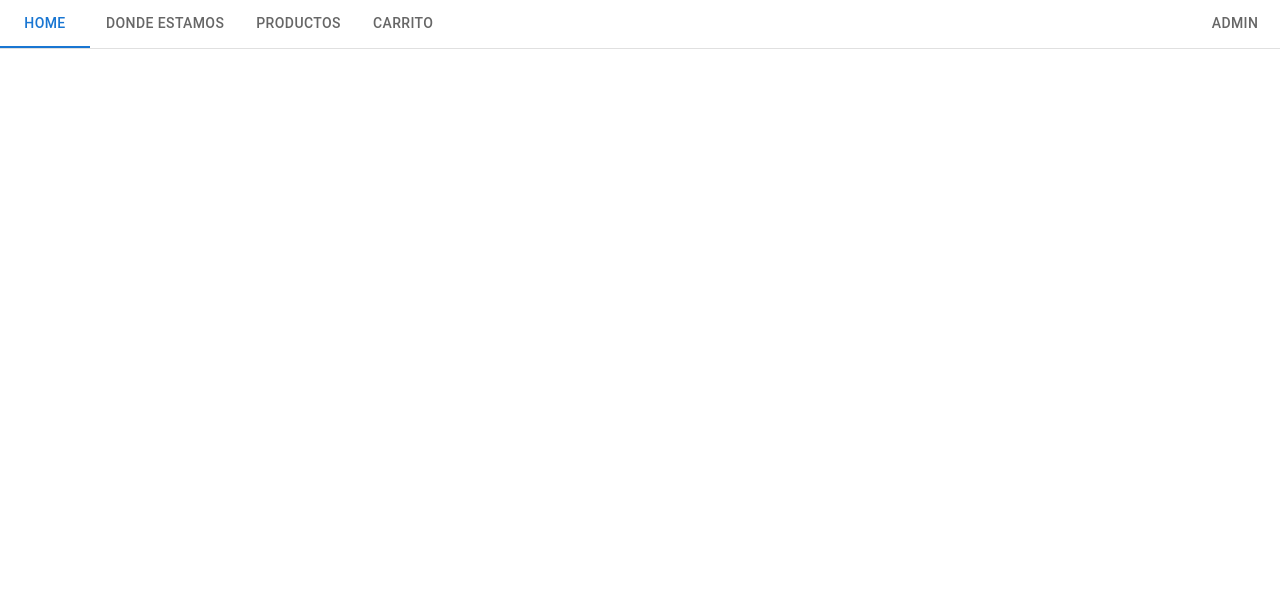
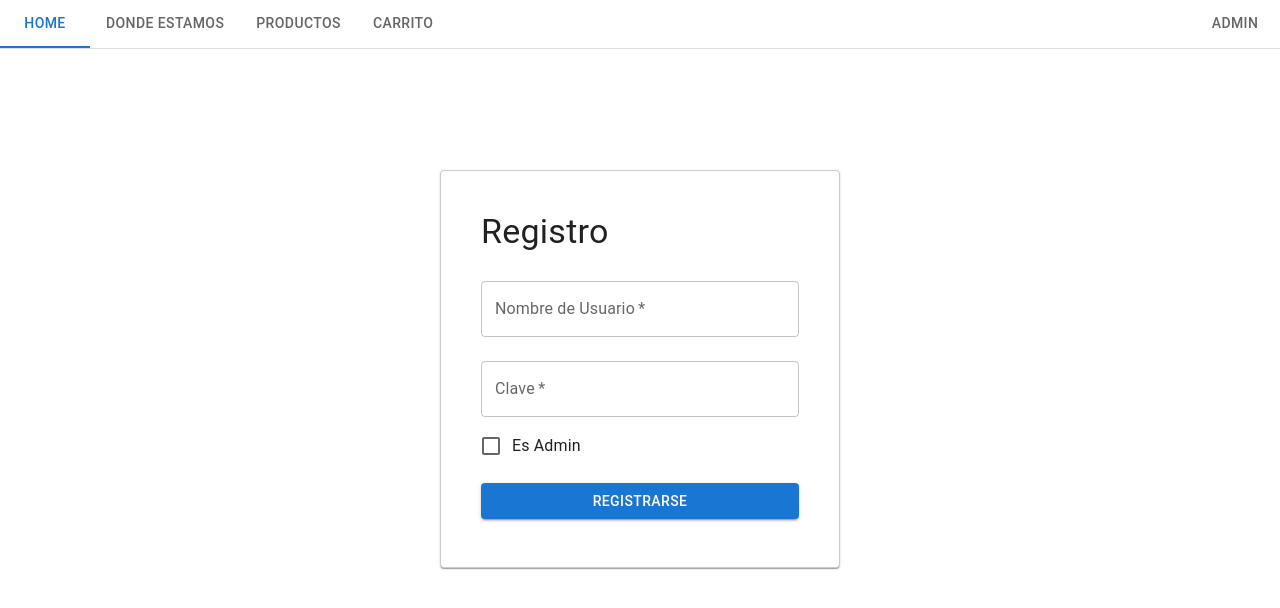
Before and after one commit to VataUTN/Tp5-Lab4, a React (Vite) app in the folder Frontend/: page /register in a window 1280 px wide. Shown: the top 608 px of the page. Built offline with nearby package versions, Linux system fonts and the light colour scheme; the HTML template or start-up script is replaced by a standard one; what react-swipeable-views-utils would draw is missing.

Commit message:
Cambios varios

```diff
--- a/Frontend/package.json
+++ b/Frontend/package.json
@@ -15,6 +15,7 @@
     "@fortawesome/fontawesome-free": "^6.5.2",
     "@mui/icons-material": "^5.15.15",
     "@mui/material": "^5.15.15",
+    "axios": "^1.7.2",
     "bootstrap": "^5.3.3",
     "formik": "^2.4.6",
     "fortawesome": "^0.0.1-security",
--- a/Frontend/src/App.tsx
+++ b/Frontend/src/App.tsx
@@ -1,30 +1,46 @@
-import { BrowserRouter as Router, Route, Routes } from "react-router-dom";
+import {BrowserRouter as Router, Navigate, Route, Routes} from "react-router-dom";
 import Navbar from "./components/Navbar";
-import { HomePage } from "./screens/HomePage";
-import { DondeEstamosPage } from "./screens/DondeEstamosPage";
-import { ProductosPage } from "./screens/ProductosPage";
-import { AdminPage } from "./screens/AdminPage.tsx";
-import { CarritoProvider } from "./context/CarritoContext.tsx";
+import {HomePage} from "./screens/HomePage";
+import {DondeEstamosPage} from "./screens/DondeEstamosPage";
+import {ProductosPage} from "./screens/ProductosPage";
+import {AdminPage} from "./screens/AdminPage.tsx";
+import {CarritoProvider} from "./context/CarritoContext.tsx";
 import Carrito from "./screens/Carrito.tsx";
+import Login from "./screens/Login.tsx";
+import Register from "./screens/Register.tsx";
+import {AuthProvider, useAuth} from "./context/AuthContext.tsx";
+import {Suspense} from "react";
 
 function App() {
 
+    const ProtectedRoute = ({ children }: { children: JSX.Element }) => {
+        const { isLoggedIn } = useAuth();
+        return isLoggedIn ? children : <Navigate to="/login" />;
+    };
+
     return (
+        <AuthProvider>
             <CarritoProvider>
                 <Router>
-				<Navbar />
+                    <Navbar/>
+                    <Suspense fallback={<div>Loading...</div>}>
                     <Routes>
-					<Route path="/" element={<HomePage />} />
-					<Route path="/donde-estamos" element={<DondeEstamosPage />} />
+                        <Route path="/" element={<HomePage/>}/>
+                        <Route path="/donde-estamos" element={<DondeEstamosPage/>}/>
                         <Route
                             path="/productos"
-						element={<ProductosPage />}
+                            element={<ProductosPage/>}
                         />
-					<Route path="/admin" element={<AdminPage />} />
-					<Route path="/carrito" element={<Carrito />} />
+                        <Route path="/admin" element={<AdminPage/>}/>
+
+                        <Route path="/carrito" element={<ProtectedRoute><Carrito/></ProtectedRoute>}/>
+                        <Route path="/login" element={<Login/>}/>
+                        <Route path="/register" element={<Register/>}/>
                     </Routes>
+                    </Suspense>
                 </Router>
             </CarritoProvider>
+        </AuthProvider>
     );
 }
 
--- /dev/null
+++ b/Frontend/src/context/AuthContext.tsx
@@ -0,0 +1,50 @@
+// src/Context/AuthContext.tsx
+import { createContext, useState, ReactNode, useContext } from 'react';
+
+interface AuthContextType {
+    isLoggedIn: boolean;
+    username: string | null;
+    role: string | null;
+    login: (user: { nombreUsuario: string, rol: string }) => void;
+    logout: () => void;
+}
+
+const AuthContext = createContext<AuthContextType | undefined>(undefined);
+
+export const AuthProvider = ({ children }: { children: ReactNode }) => {
+    const [isLoggedIn, setIsLoggedIn] = useState<boolean>(!!localStorage.getItem('user'));
+    const [username, setUsername] = useState<string | null>(
+        localStorage.getItem('user') ? JSON.parse(localStorage.getItem('user')!).nombreUsuario : null
+    );
+    const [role, setRole] = useState<string | null>(
+        localStorage.getItem('user') ? JSON.parse(localStorage.getItem('user')!).rol : null
+    );
+
+    const login = (user: { nombreUsuario: string, rol: string }) => {
+        localStorage.setItem('user', JSON.stringify(user));
+        setUsername(user.nombreUsuario);
+        setRole(user.rol);
+        setIsLoggedIn(true);
+    };
+
+    const logout = () => {
+        localStorage.removeItem('user');
+        setIsLoggedIn(false);
+        setUsername(null);
+        setRole(null);
+    };
+
+    return (
+        <AuthContext.Provider value={{ isLoggedIn, username, role, login, logout }}>
+            {children}
+        </AuthContext.Provider>
+    );
+};
+
+export const useAuth = () => {
+    const context = useContext(AuthContext);
+    if (!context) {
+        throw new Error('useAuth must be used within an AuthProvider');
+    }
+    return context;
+};
--- /dev/null
+++ b/Frontend/src/screens/Login.tsx
@@ -0,0 +1,77 @@
+import React, { useState } from 'react';
+import { useNavigate } from 'react-router-dom';
+import { useAuth } from '../context/AuthContext.tsx';
+import { Card, CardContent, TextField, Button, Typography, Box } from '@mui/material';
+
+const Login: React.FC = () => {
+    const [nombreUsuario, setNombreUsuario] = useState<string>('');
+    const [clave, setClave] = useState<string>('');
+    const navigate = useNavigate();
+    const { login } = useAuth();
+
+    const handleLogin = async (e: React.FormEvent) => {
+        e.preventDefault();
+        const response = await fetch('http://localhost:8080/usuario/login', {
+            method: 'POST',
+            headers: { 'Content-Type': 'application/json' },
+            body: JSON.stringify({ nombreUsuario, clave })
+        });
+
+        if (response.ok) {
+            const user = await response.json();
+            login(user);
+            navigate('/');
+        } else {
+            const errorMessage = await response.text();
+            alert(errorMessage);
+        }
+    };
+
+    return (
+        <Box display="flex" justifyContent="center" alignItems="center" height="80vh">
+            <Card sx={{ maxWidth: 400, padding: 3, border: '1px solid #ccc' }}>
+                <CardContent>
+                    <Typography variant="h4" component="h2" gutterBottom>
+                        Login
+                    </Typography>
+                    <form onSubmit={handleLogin}>
+                        <TextField
+                            label="Nombre de Usuario"
+                            fullWidth
+                            margin="normal"
+                            value={nombreUsuario}
+                            onChange={(e) => setNombreUsuario(e.target.value)}
+                            required  // Campo obligatorio
+                        />
+                        <TextField
+                            label="Clave"
+                            type="password"
+                            fullWidth
+                            margin="normal"
+                            value={clave}
+                            onChange={(e) => setClave(e.target.value)}
+                            required  // Campo obligatorio
+                        />
+                        <Button
+                            type="submit"
+                            variant="contained"
+                            color="primary"
+                            fullWidth
+                            sx={{
+                                mt: 2,
+                                '&:hover': {
+                                    backgroundColor: 'white',
+                                    color: '#1976D2',
+                                },
+                            }}
+                        >
+                            Login
+                        </Button>
+                    </form>
+                </CardContent>
+            </Card>
+        </Box>
+    );
+};
+
+export default Login;
--- /dev/null
+++ b/Frontend/src/screens/Register.tsx
@@ -0,0 +1,78 @@
+import React, { useState } from 'react';
+import { useNavigate } from 'react-router-dom';
+import { Card, CardContent, TextField, Button, Typography, Box, FormControlLabel, Checkbox } from '@mui/material';
+
+const Register: React.FC = () => {
+    const [nombreUsuario, setNombreUsuario] = useState('');
+    const [clave, setClave] = useState('');
+    const [esAdmin, setEsAdmin] = useState(false);
+    const navigate = useNavigate();
+
+    const handleRegister = async (e: React.FormEvent) => {
+        e.preventDefault();
+        const rol = esAdmin ? 'Admin' : 'Operador';
+        const response = await fetch('http://localhost:8080/usuario/registro', {
+            method: 'POST',
+            headers: { 'Content-Type': 'application/json' },
+            body: JSON.stringify({ nombreUsuario, clave, rol })
+        });
+        if (response.ok) {
+            alert('Usuario registrado correctamente');
+            navigate('/login');
+        } else {
+            alert('Error al registrar el usuario');
+        }
+    };
+
+    return (
+        <Box display="flex" justifyContent="center" alignItems="center" height="80vh">
+            <Card sx={{ maxWidth: 400, padding: 3, border: '1px solid #ccc' }}>
+                <CardContent>
+                    <Typography variant="h4" component="h2" gutterBottom>
+                        Registro
+                    </Typography>
+                    <form onSubmit={handleRegister}>
+                        <TextField
+                            label="Nombre de Usuario"
+                            fullWidth
+                            margin="normal"
+                            value={nombreUsuario}
+                            onChange={(e) => setNombreUsuario(e.target.value)}
+                            required  // Campo obligatorio
+                        />
+                        <TextField
+                            label="Clave"
+                            type="password"
+                            fullWidth
+                            margin="normal"
+                            value={clave}
+                            onChange={(e) => setClave(e.target.value)}
+                            required  // Campo obligatorio
+                        />
+                        <FormControlLabel
+                            control={<Checkbox checked={esAdmin} onChange={(e) => setEsAdmin(e.target.checked)} />}
+                            label="Es Admin"
+                        />
+                        <Button
+                            type="submit"
+                            variant="contained"
+                            color="primary"
+                            fullWidth
+                            sx={{
+                                mt: 2,
+                                '&:hover': {
+                                    backgroundColor: 'white',
+                                    color: '#1976D2',
+                                },
+                            }}
+                        >
+                            Registrarse
+                        </Button>
+                    </form>
+                </CardContent>
+            </Card>
+        </Box>
+    );
+};
+
+export default Register;
```
Also changed, not shown: Frontend/src/screens/Carrito.tsx (+41 -16 lines), 1 other file (tests, documents, lock files or other folders). Lines whose indentation alone changed are shown as unchanged.
